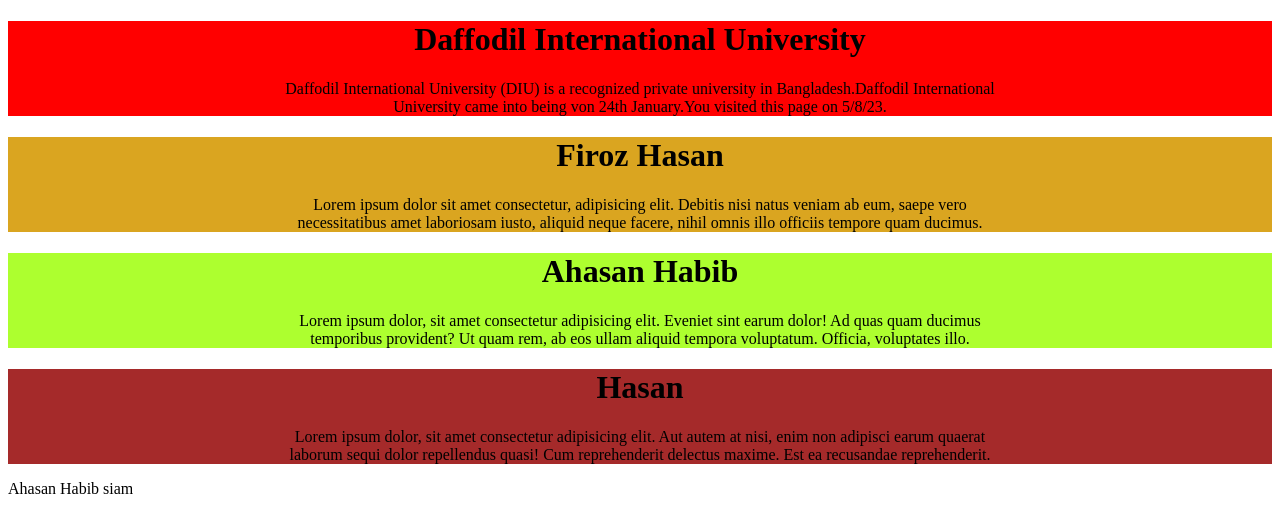
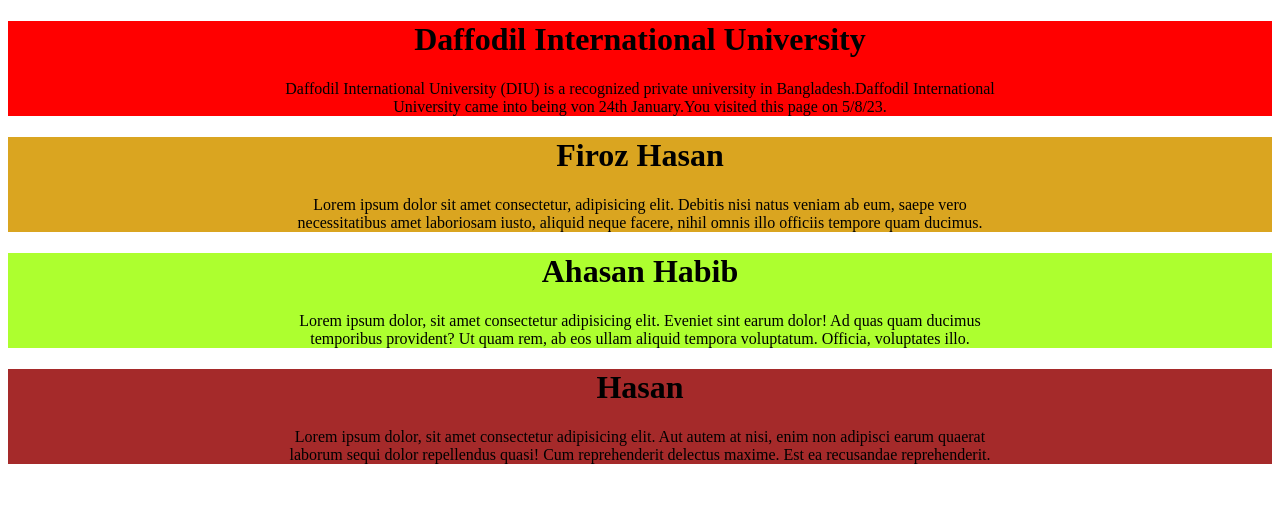
Before and after one commit to ahasan2912/together, a plain HTML site: page index.html in a window 1280 px wide. Drawn offline with Linux system fonts and the light colour scheme.

Commit message:
Update index.html

```diff
--- a/index.html
+++ b/index.html
@@ -24,8 +24,5 @@
         <h1>Hasan</h1>
         <p>Lorem ipsum dolor, sit amet consectetur adipisicing elit. Aut autem at nisi, enim non adipisci earum quaerat <br> laborum sequi dolor repellendus quasi! Cum reprehenderit delectus maxime. Est ea recusandae reprehenderit.</p>
      </div>
-    <div class="siam>
-                <h1>Ahasan Habib siam</h1>
-    </div>
 </body>
 </html>
```
